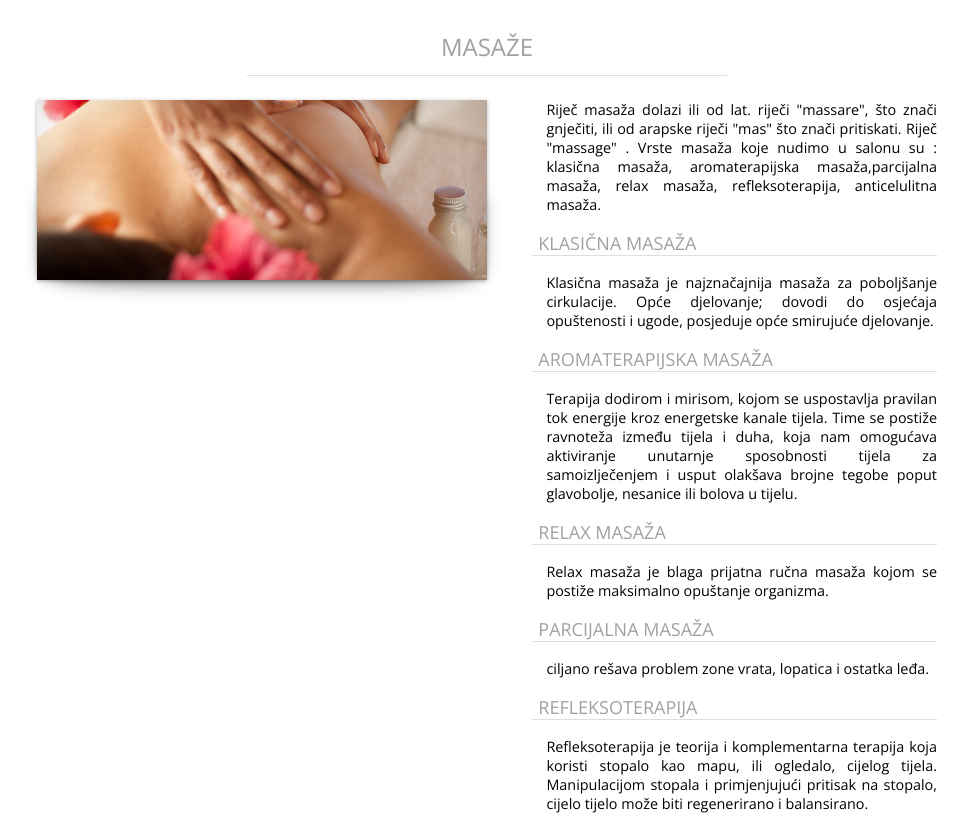
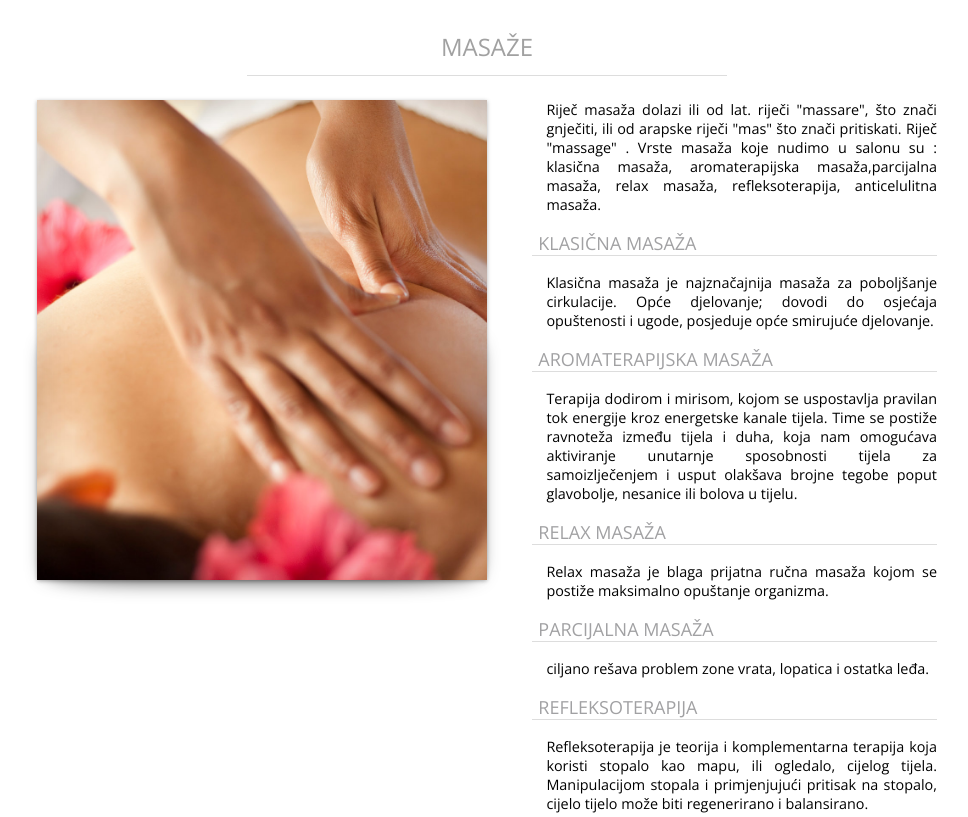
Before and after one commit to spring-studio/spring-salon, a PHP site: page /static/masaze.html in a window 1280 px wide. Shown: the part 124-941 px from the top of the page, without its empty margins (153-1121 px from the left). Run offline with PHP 8.4, Linux system fonts and the light colour scheme; some libraries are stand-ins or nearby versions; some web fonts are replaced.

Commit message:
small fix on img masaze.css

```diff
--- a/css/masaze.css
+++ b/css/masaze.css
@@ -141,6 +141,7 @@
 		float: left;
 		margin: 2em 5% 0 auto;
 		width: 50%;
+		height: 40em;
 	}
 
 	.descriptionText {
```
